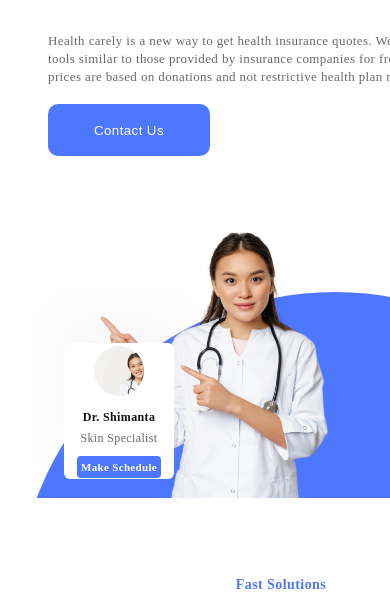
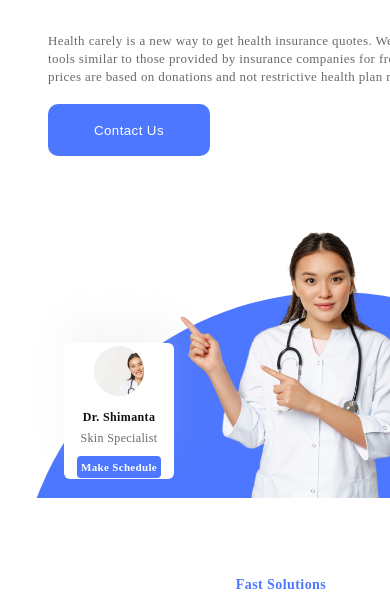
Before and after one commit to tallshadow/tabib, a plain HTML site: page index.html in a window 390 px wide. Shown: the part 201-807 px from the top of the page. Drawn offline with Linux system fonts and the light colour scheme.

Commit message:
add index 3

```diff
--- a/static/css/main.css
+++ b/static/css/main.css
@@ -1396,7 +1396,7 @@ height: 24px;
     .tabib__header img {
         width: 384px;
         height: 290px;
-        left: 0rem;
+        left: 5rem;
         top: 412px;
     }
     .tabib__header-eclipse {
```
